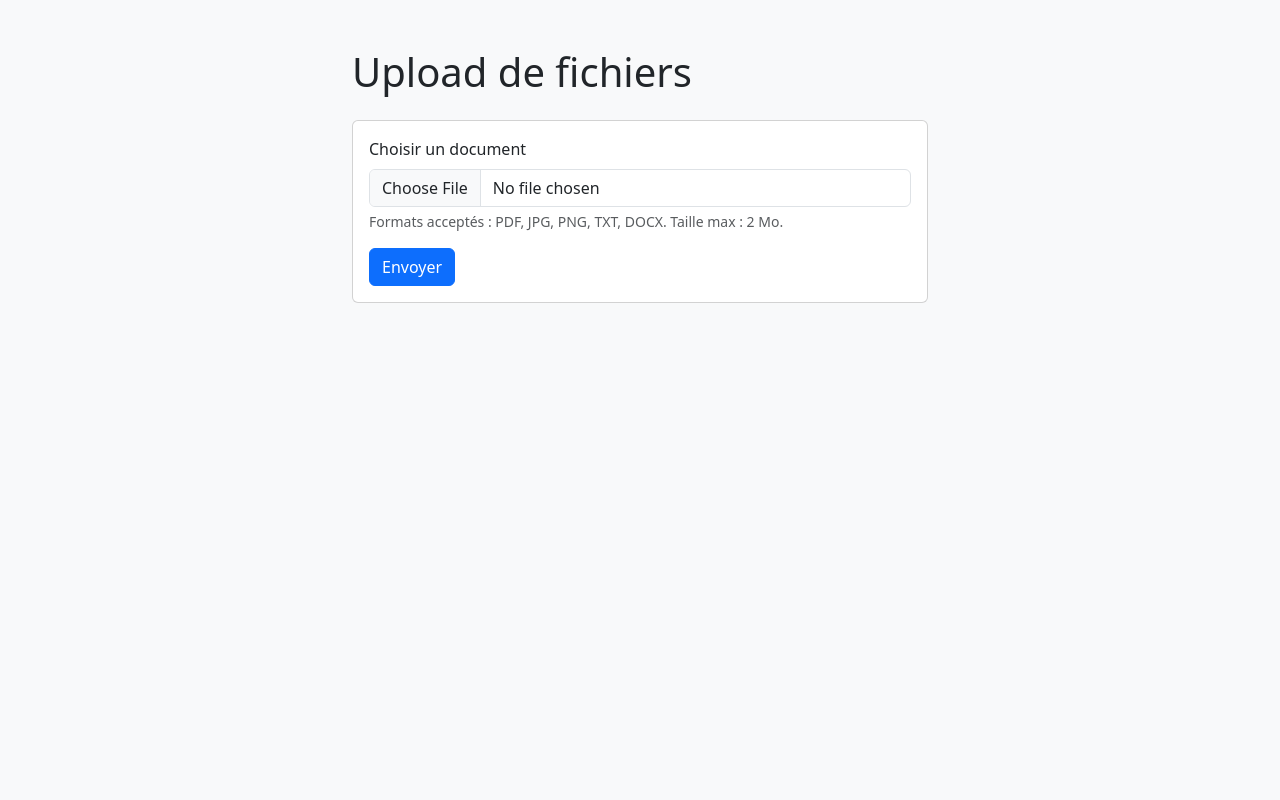
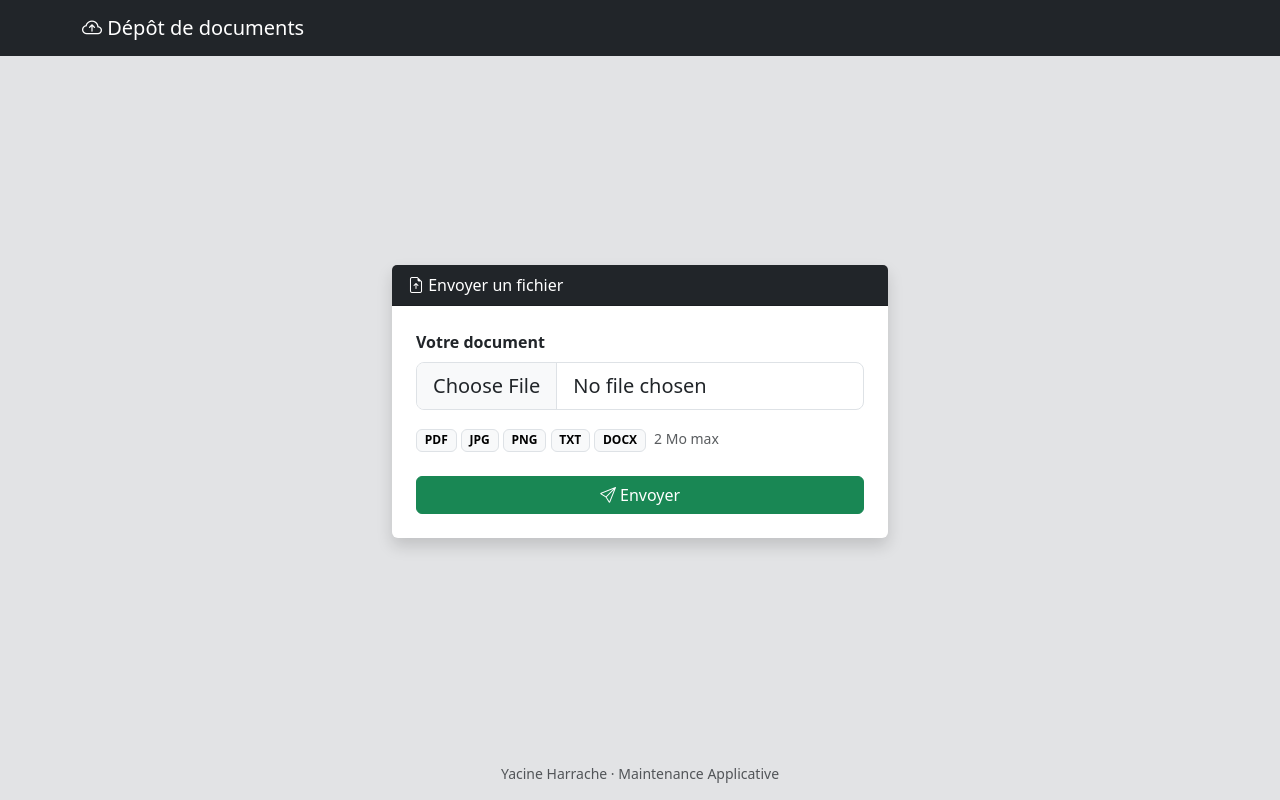
Before and after one commit to yacinehrc/maintenance-app, a PHP site: page / in a window 1280 px wide. Run offline with PHP 8.4, Linux system fonts and the light colour scheme.

Commit message:
Nouveau design : barre de navigation, carte centrée, icônes

```diff
--- a/index.php
+++ b/index.php
@@ -3,25 +3,46 @@
 <head>
     <meta charset="UTF-8">
     <meta name="viewport" content="width=device-width, initial-scale=1">
-    <title>Upload de fichiers</title>
+    <title>Dépôt de documents</title>
     <link href="https://cdn.jsdelivr.net/npm/bootstrap@5.3.3/dist/css/bootstrap.min.css" rel="stylesheet">
+    <link href="https://cdn.jsdelivr.net/npm/bootstrap-icons@1.11.3/font/bootstrap-icons.min.css" rel="stylesheet">
 </head>
-<body class="bg-light">
-<div class="container py-5" style="max-width: 600px;">
-    <h1 class="mb-4">Upload de fichiers</h1>
+<body class="bg-secondary-subtle d-flex flex-column min-vh-100">
 
-    <div class="card">
-        <div class="card-body">
+<nav class="navbar navbar-dark bg-dark">
+    <div class="container">
+        <span class="navbar-brand"><i class="bi bi-cloud-arrow-up"></i> Dépôt de documents</span>
+    </div>
+</nav>
+
+<main class="container my-auto py-5" style="max-width: 520px;">
+    <div class="card shadow border-0">
+        <div class="card-header bg-dark text-white">
+            <i class="bi bi-file-earmark-arrow-up"></i> Envoyer un fichier
+        </div>
+        <div class="card-body p-4">
             <form action="upload.php" method="post" enctype="multipart/form-data">
                 <div class="mb-3">
-                    <label for="fichier" class="form-label">Choisir un document</label>
-                    <input type="file" class="form-control" name="fichier" id="fichier" accept=".pdf,.jpg,.jpeg,.png,.txt,.docx" required>
-                    <div class="form-text">Formats acceptés : PDF, JPG, PNG, TXT, DOCX. Taille max : 2 Mo.</div>
+                    <label for="fichier" class="form-label fw-semibold">Votre document</label>
+                    <input type="file" class="form-control form-control-lg" name="fichier" id="fichier" accept=".pdf,.jpg,.jpeg,.png,.txt,.docx" required>
                 </div>
-                <button type="submit" class="btn btn-primary">Envoyer</button>
+                <div class="mb-4">
+                    <span class="badge text-bg-light border">PDF</span>
+                    <span class="badge text-bg-light border">JPG</span>
+                    <span class="badge text-bg-light border">PNG</span>
+                    <span class="badge text-bg-light border">TXT</span>
+                    <span class="badge text-bg-light border">DOCX</span>
+                    <small class="text-muted ms-1">2 Mo max</small>
+                </div>
+                <button type="submit" class="btn btn-success w-100">
+                    <i class="bi bi-send"></i> Envoyer
+                </button>
             </form>
         </div>
     </div>
-</div>
+</main>
+
+<footer class="text-center text-muted small py-3">Yacine Harrache · Maintenance Applicative</footer>
+
 </body>
 </html>
```
Also changed, not shown: upload.php (+26 -10 lines).
